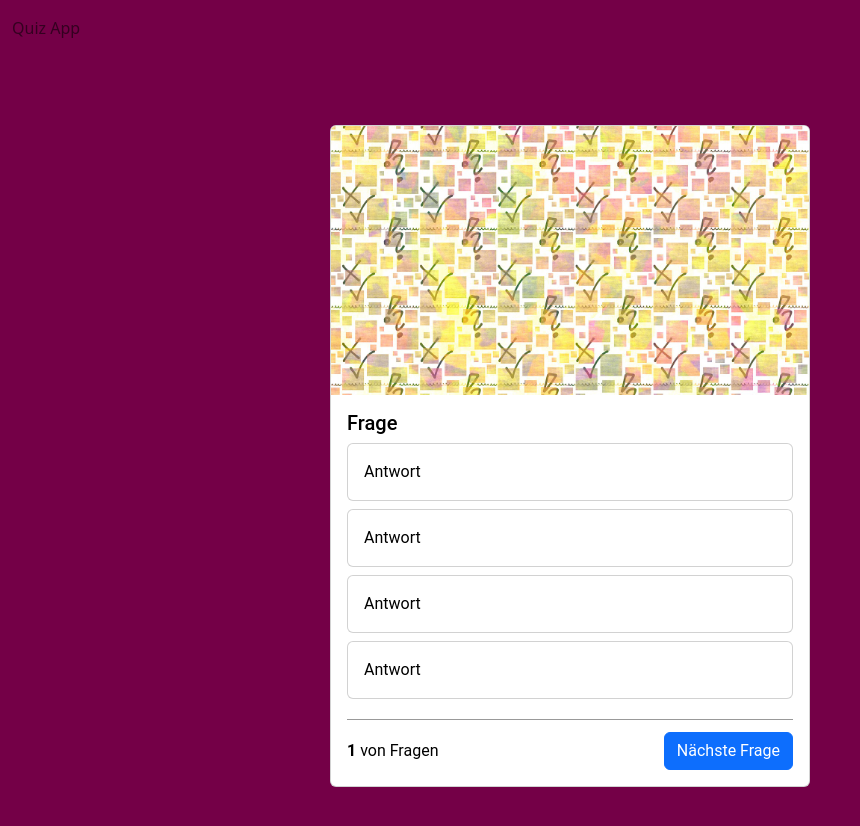
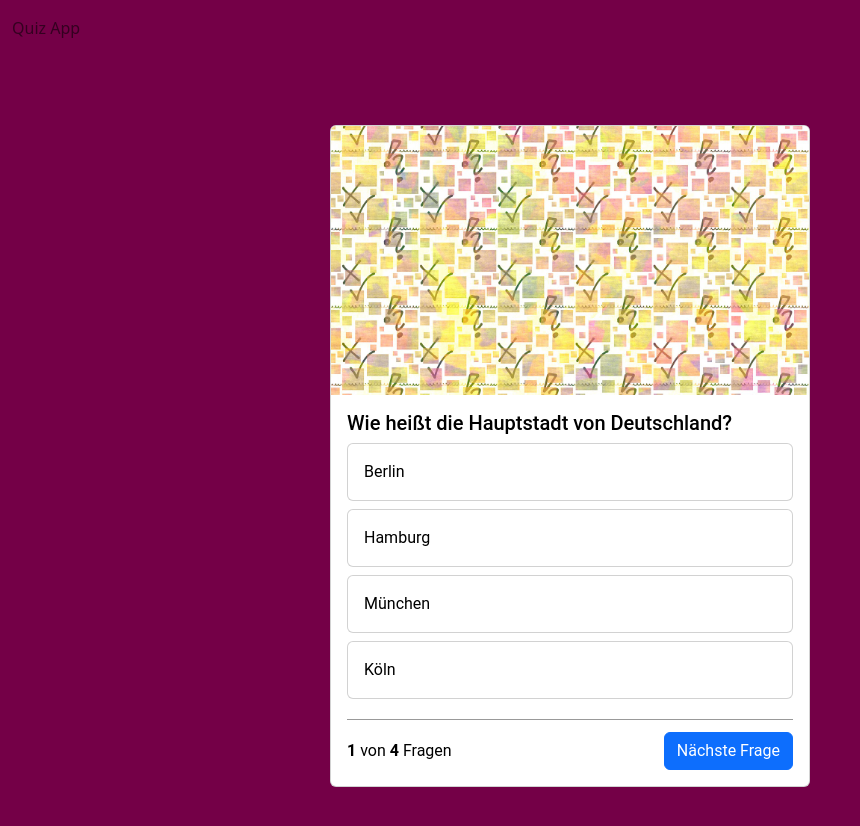
Before and after one commit to Tituzzz2022/QuizApp, a website: page index.html in a window 1280 px wide. Shown: the whole page, without its empty margins (0-860 px from the left). Drawn offline with nearby package versions, Linux system fonts and the light colour scheme.

Commit message:
firt Commit

```diff
--- a/index.html
+++ b/index.html
@@ -26,17 +26,17 @@
       <div class="card-body">
         <h5 class="card-title" id="questiontext">Frage</h5>
 
-        <div class="card mb-2">
-          <div class="card-body" id="answer_1">Antwort</div>
+        <div class="card mb-2 quiz-answer-card">
+          <div class="card-body" id="answer_1" onclick="answer('answer_1')">Antwort</div>
         </div>
-        <div class="card mb-2">
-          <div class="card-body"id="answer_2">Antwort</div>
+        <div class="card mb-2 quiz-answer-card">
+          <div class="card-body"id="answer_2" onclick="answer('answer_2')">Antwort</div>
         </div>
-        <div class="card mb-2">
-          <div class="card-body" id="answer_3">Antwort</div>
+        <div class="card mb-2 quiz-answer-card">
+          <div class="card-body" id="answer_3" onclick="answer('answer_3')">Antwort</div>
         </div>
-        <div class="card mb-2">
-          <div class="card-body" id="answer_4">Antwort</div>
+        <div class="card mb-2 quiz-answer-card">
+          <div class="card-body" id="answer_4" onclick="answer('answer_4')">Antwort</div>
         </div>
 
         <div class="question-footer">
--- a/script.js
+++ b/script.js
@@ -1,46 +1,73 @@
 let questions = [
   {
     question: "Wie heißt die Hauptstadt von Deutschland?",
-        "answer_1": "Berlin",
-        "answer_2": "Hamburg",
-        "answer_3": "München",
-        "answer_4": "Köln",
-        correctAnswer: "answer_1"
+    answer_1: "Berlin",
+    answer_2: "Hamburg",
+    answer_3: "München",
+    answer_4: "Köln",
+    correctAnswer: 1
   },
   {
     question: "Wie heißt die Hauptstadt von Frankreich?",
-        "answer_1": "Paris",
-        "answer_2": "Marseille",
-        "answer_3": "Lyon",
-        "answer_4": "Toulouse",
-        correctAnswer: "answer_1"
+    answer_1: "Paris",
+    answer_2: "Marseille",
+    answer_3: "Lyon",
+    answer_4: "Toulouse",
+    correctAnswer: 1
   },
   {
     question: "Wie heißt die Hauptstadt von Italien?",
-        "answer_1": "Rom",
-        "answer_2": "Mailand",
-        "answer_3": "Neapel",
-        "answer_4": "Turin",
-        correctAnswer: "answer_1"
+    answer_1: "Rom",
+    answer_2: "Mailand",
+    answer_3: "Neapel",
+    answer_4: "Turin",
+    correctAnswer: 1,
   },
   {
     question: "Wie heißt die Hauptstadt von Spanien?",
-        "answer_1": "Madrid",
-        "answer_2": "Barcelona",
-        "answer_3": "Valencia",
-        "answer_4": "Sevilla",
-        correctAnswer: "answer_1"
+    answer_1: "Madrid",
+    answer_2: "Barcelona",
+    answer_3: "Valencia",
+    answer_4: "Sevilla",
+    correctAnswer: 1,
   },
-
 ];
 
-let currentQuestion = 1;
+let currentQuestion = 0;
 
 function init() {
-    document.getElementById('all-questions').innerHTML = questions.length;
-
+  document.getElementById("all-questions").innerHTML = questions.length;
+  showQuestion();
 }
 
 //Frage anzeigen
 function showQuestion() {
-  let question = questions[currentQuestion];
+  let question_container = questions[currentQuestion];
+  document.getElementById("questiontext").innerHTML =
+    question_container.question;
+  document.getElementById("answer_1").innerHTML = question_container.answer_1;
+  document.getElementById("answer_2").innerHTML = question_container.answer_2;
+  document.getElementById("answer_3").innerHTML = question_container.answer_3;
+  document.getElementById("answer_4").innerHTML = question_container.answer_4;
+}
+
+function answer(index) {
+  let question_container = questions[currentQuestion];
+  console.log('Current Question is', question_container.question);
+  console.log("selected answer is ", index);
+
+  let selectedQuestionNumber = index.slice(-1);
+  console.log("selected question number is ", selectedQuestionNumber);
+  console.log('Correct Answer is', question_container.correctAnswer);
+
+  let correctAnswerID = `answer_${question_container.correctAnswer}`;
+
+  if (selectedQuestionNumber == question_container.correctAnswer) {
+    document.getElementById(index).parentNode.classList.add("bg-success");
+
+
+  } else {
+    document.getElementById(index).parentNode.classList.add("bg-danger");
+    document.getElementById(correctAnswerID).parentNode.classList.add("bg-success");
+  }
+}
--- a/style.css
+++ b/style.css
@@ -28,3 +28,13 @@
   margin-top: 20px;
   padding-top: 12px;
 }
+
+.quiz-answer-card:hover{
+  cursor: pointer;
+  background-color: rgba(0, 0, 0, 0.05)
+
+}
+
+.bg-success, .bg-danger {
+  color: aliceblue;
+}
```
Lines whose indentation alone changed are shown as unchanged.
